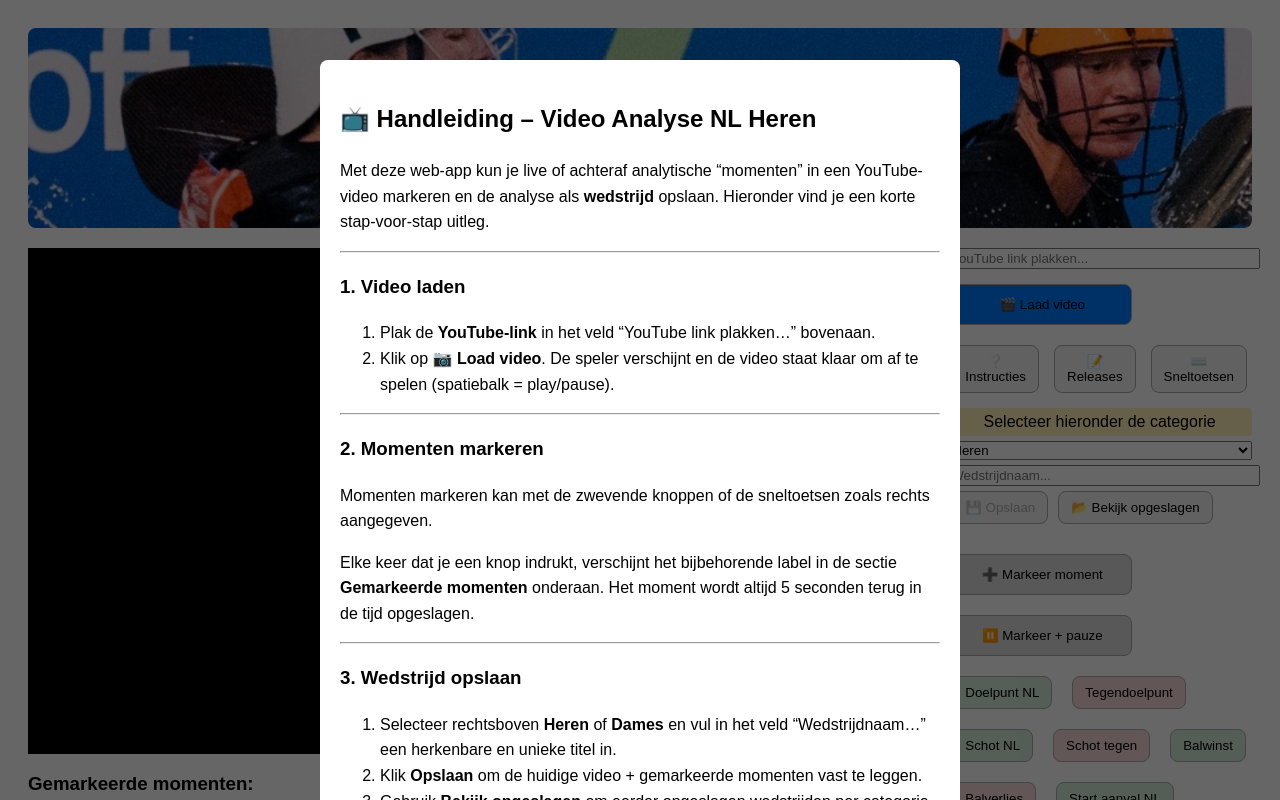
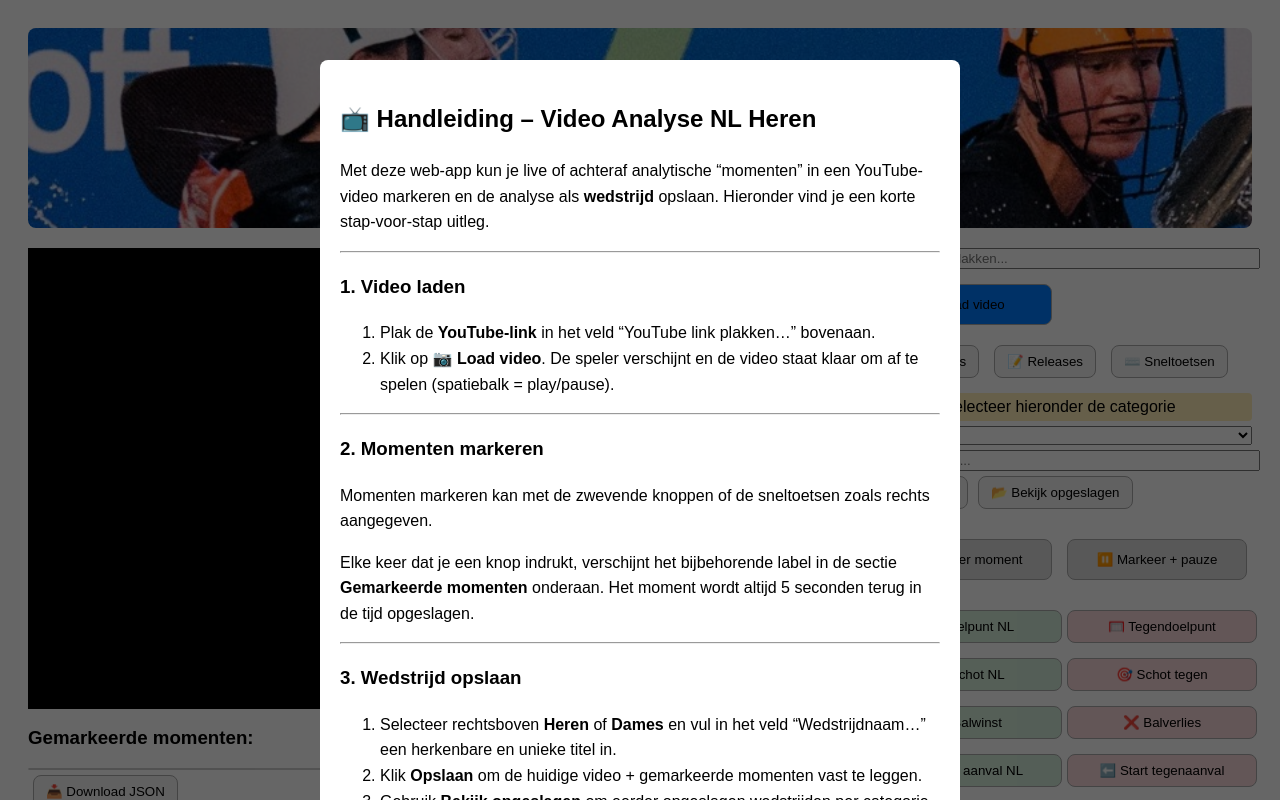
Before and after one commit to Sytsevdz/Video-Analyse-App, a React (Vite) app: page / in a window 1280 px wide. Shown: the top 800 px of the page. Built offline with nearby package versions, Linux system fonts and the light colour scheme.

Commit message:
Organize annotation buttons in two-column layout

```diff
--- a/src/main.jsx
+++ b/src/main.jsx
@@ -460,24 +460,36 @@ const App = () => {
 
   const renderFloatingButtons = () => (
     <>
-      <button onClick={() => markMoment("")} style={buttonStyle("#ddd", true)}>➕ Markeer moment</button>
-      <button onClick={() => markMoment("", true)} style={buttonStyle("#ddd", true)}>⏸️ Markeer + pauze</button>
+      <div style={{ display: "flex", gap: "5px", marginBottom: 10 }}>
+        <button onClick={() => markMoment("")} style={{ ...buttonStyle("#ddd", true), flex: 1 }}>➕ Markeer moment</button>
+        <button onClick={() => markMoment("", true)} style={{ ...buttonStyle("#ddd", true), flex: 1 }}>⏸️ Markeer + pauze</button>
+      </div>
       {showExtraButtons ? (
         <>
-          <button onClick={() => markMoment("Doelpunt NL")} style={buttonStyle("#d4edda")}>Doelpunt NL</button>
-          <button onClick={() => markMoment("Tegendoelpunt")} style={buttonStyle("#f8d7da")}>Tegendoelpunt</button>
-          <button onClick={() => markMoment("Schot NL")} style={buttonStyle("#d4edda")}>Schot NL</button>
-          <button onClick={() => markMoment("Schot tegen")} style={buttonStyle("#f8d7da")}>Schot tegen</button>
-          <button onClick={() => markMoment("Balwinst")} style={buttonStyle("#d4edda")}>Balwinst</button>
-          <button onClick={() => markMoment("Balverlies")} style={buttonStyle("#f8d7da")}>Balverlies</button>
-          <button onClick={() => markMoment("Start aanval NL")} style={buttonStyle("#d4edda")}>Start aanval NL</button>
-          <button onClick={() => markMoment("Start tegenaanval")} style={buttonStyle("#f8d7da")}>Start tegenaanval</button>
-          <button onClick={() => markMoment("Verdedigingsmoment NL")} style={buttonStyle("#d4edda")}>Verdedigingsmoment NL</button>
-          <button onClick={() => markMoment("Verdedigingsmoment tegen")} style={buttonStyle("#f8d7da")}>Verdedigingsmoment tegen</button>
-          <button onClick={() => setShowExtraButtons(false)} style={buttonStyle()}>Verberg knoppen</button>
+          <div style={{ display: "grid", gridTemplateColumns: "1fr 1fr", gap: "5px" }}>
+            <div style={{ display: "flex", flexDirection: "column", gap: "5px" }}>
+              <button onClick={() => markMoment("Doelpunt NL")} style={{ ...buttonStyle("#d4edda"), width: "100%" }}>⚽ Doelpunt NL</button>
+              <button onClick={() => markMoment("Schot NL")} style={{ ...buttonStyle("#d4edda"), width: "100%" }}>🎯 Schot NL</button>
+              <button onClick={() => markMoment("Balwinst")} style={{ ...buttonStyle("#d4edda"), width: "100%" }}>✅ Balwinst</button>
+              <button onClick={() => markMoment("Start aanval NL")} style={{ ...buttonStyle("#d4edda"), width: "100%" }}>➡️ Start aanval NL</button>
+              <button onClick={() => markMoment("Verdedigingsmoment NL")} style={{ ...buttonStyle("#d4edda"), width: "100%" }}>🛡️ Verdedigingsmoment NL</button>
+            </div>
+            <div style={{ display: "flex", flexDirection: "column", gap: "5px" }}>
+              <button onClick={() => markMoment("Tegendoelpunt")} style={{ ...buttonStyle("#f8d7da"), width: "100%" }}>🥅 Tegendoelpunt</button>
+              <button onClick={() => markMoment("Schot tegen")} style={{ ...buttonStyle("#f8d7da"), width: "100%" }}>🎯 Schot tegen</button>
+              <button onClick={() => markMoment("Balverlies")} style={{ ...buttonStyle("#f8d7da"), width: "100%" }}>❌ Balverlies</button>
+              <button onClick={() => markMoment("Start tegenaanval")} style={{ ...buttonStyle("#f8d7da"), width: "100%" }}>⬅️ Start tegenaanval</button>
+              <button onClick={() => markMoment("Verdedigingsmoment tegen")} style={{ ...buttonStyle("#f8d7da"), width: "100%" }}>🛡️ Verdedigingsmoment tegen</button>
+            </div>
+          </div>
+          <div style={{ textAlign: "center", marginTop: 10 }}>
+            <button onClick={() => setShowExtraButtons(false)} style={buttonStyle()}>Verberg knoppen</button>
+          </div>
         </>
       ) : (
-        <button onClick={() => setShowExtraButtons(true)} style={buttonStyle()}>Toon knoppen</button>
+        <div style={{ textAlign: "center" }}>
+          <button onClick={() => setShowExtraButtons(true)} style={buttonStyle()}>Toon knoppen</button>
+        </div>
       )}
     </>
   );
```
